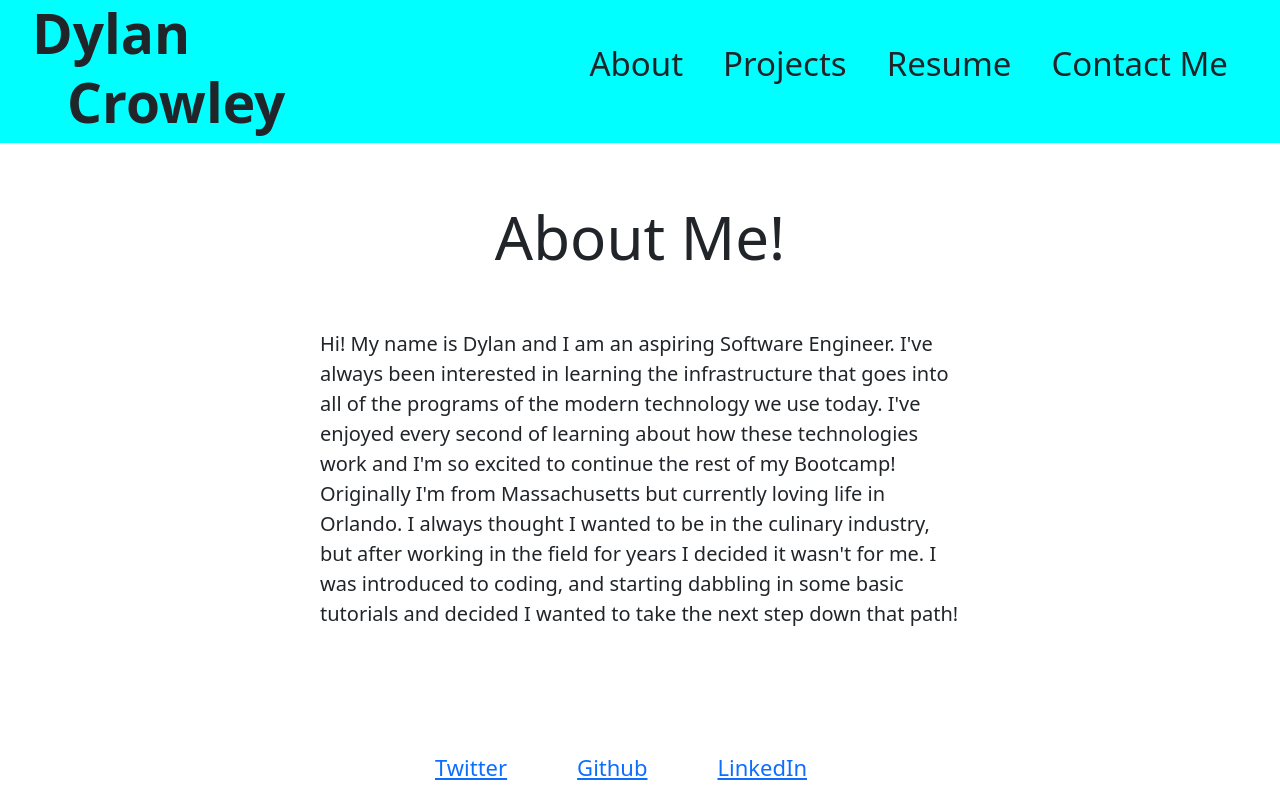
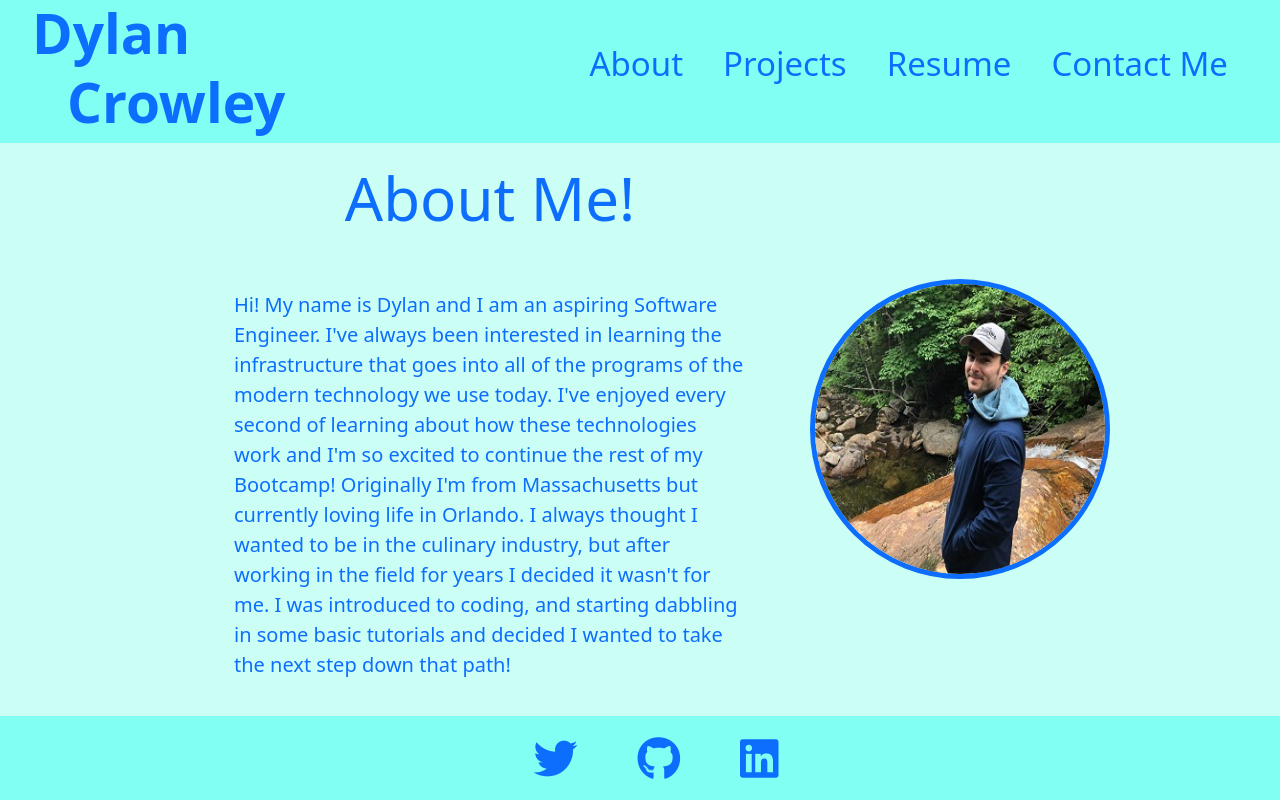
Before and after one commit to dcrowdev/challenge20-React-Portfolio, a React (Create React App) app: page / in a window 1280 px wide. Built offline with nearby package versions, Linux system fonts and the light colour scheme.

Commit message:
updated about me styling

```diff
--- a/public/index.html
+++ b/public/index.html
@@ -10,6 +10,7 @@
       content="Web site created using create-react-app"
     />
     <link rel="apple-touch-icon" href="%PUBLIC_URL%/logo192.png" />
+    <script src="https://kit.fontawesome.com/880ffa1d2e.js" crossorigin="anonymous"></script>
     <!--
       manifest.json provides metadata used when your web app is installed on a
       user's mobile device or desktop. See https://developers.google.com/web/fundamentals/web-app-manifest/
--- /dev/null
+++ b/src/App.css
@@ -0,0 +1,6 @@
+* {
+    box-sizing: border-box;
+    margin: 0;
+    padding: 0;
+    color: #0d6efd;
+}
--- a/src/App.js
+++ b/src/App.js
@@ -7,7 +7,7 @@ import Resume from './components/Resume/index';
 import Contact from './components/Contact/index';
 import Footer from './components/Footer/index';
 
-
+import './App.css'
 import projects from "./projects";
 
 // import { PDFDownloadLink } from "@react-18-pdf/renderer";
--- /dev/null
+++ b/src/components/About/about.css
@@ -0,0 +1,23 @@
+.about-container {
+    background-color: #cbfff5;
+    height: 100%;
+    display: flex;
+    flex-direction: row;
+    align-items: center;
+    justify-content: center;
+}
+
+.left-side {
+    display: flex;
+    flex-direction: column;
+    align-items: center;
+    justify-content: center;
+    width: 50%;
+}
+
+.headshot {
+    height: 300px;
+    width: 300px;
+    border: 5px solid #0d6efd;
+    border-radius: 50%;
+}
--- a/src/components/About/index.jsx
+++ b/src/components/About/index.jsx
@@ -1,13 +1,17 @@
 import React from "react";
+import './about.css'
+import headshot from '../../images/personal.jpg'
 
 function About() {
     return (
-        <div style={{display: 'flex', flexDirection: 'column', alignItems: 'center'}}>
+        <div className="about-container">
+            <div className="left-side">
             <h1 style={{fontSize: '60px'}}>About Me!</h1>
-            <p className="mt-5" style={{width: '50%', fontSize: '20px'}}>Hi! My name is Dylan and I am an aspiring Software Engineer. I've always been interested in learning the infrastructure that goes into all of the programs of the modern technology we use today. I've enjoyed every second of learning about how these technologies work and I'm so excited to continue the rest of my Bootcamp!
+            <p className="mt-5" style={{width: '80%', fontSize: '20px'}}>Hi! My name is Dylan and I am an aspiring Software Engineer. I've always been interested in learning the infrastructure that goes into all of the programs of the modern technology we use today. I've enjoyed every second of learning about how these technologies work and I'm so excited to continue the rest of my Bootcamp!
                 Originally I'm from Massachusetts but currently loving life in Orlando. I always thought I wanted to be in the culinary industry, but after working in the field for years I decided it wasn't for me. I was introduced to coding, and starting dabbling in some basic tutorials and decided I wanted to take the next step down that path!</p>
+                </div>
+                <img className="headshot" src={headshot}></img>
         </div>
-        // const imgStyle = { height: '100px', width: '100px', borderRadius: '50%' }
     )
 }
 
--- /dev/null
+++ b/src/components/Footer/footer.css
@@ -0,0 +1,23 @@
+.footer-container {
+    display: flex;
+    background-color: #82fff3;
+    width: 100%;
+    height: 11%;
+    align-items: center;
+    justify-content: center;
+}
+
+.footer-ul {
+    display: flex;
+    align-items: center;
+    justify-content: center;
+    margin: 0 !important;
+}
+
+.footer-li {
+    list-style-type: none;
+    padding-right: 30px;
+    padding-left: 30px;
+    cursor: pointer;
+    font-size: 44px;
+}
--- a/src/components/Footer/index.jsx
+++ b/src/components/Footer/index.jsx
@@ -1,12 +1,13 @@
 import React from "react";
+import './footer.css'
 
 function Footer() {
     return (
-        <div className="container-fluid mt-5">
-            <ul className="d-flex justify-content-center">
-                <li style={{ listStyleType: 'none', paddingRight: '30px', cursor: 'pointer', fontSize: '22px' }}><a href="https://twitter.com/dcrowdev">Twitter</a></li>
-                <li style={{ listStyleType: 'none', paddingRight: '30px', cursor: 'pointer', fontSize: '22px' }}><a href="https://github.com/dcrowdev">Github</a></li>
-                <li style={{ listStyleType: 'none', paddingRight: '30px', cursor: 'pointer', fontSize: '22px' }}><a href="https://www.linkedin.com/in/dylan-crowley-3974b8252/">LinkedIn</a></li>
+        <div className="footer-container">
+            <ul className="footer-ul">
+                <li className="footer-li"><a href="https://twitter.com/dcrowdev" target='_blank'><i class="fa-brands fa-twitter"></i></a></li>
+                <li className="footer-li"><a href="https://github.com/dcrowdev" target='_blank'><i class="fa-brands fa-github"></i></a></li>
+                <li className="footer-li"><a href="https://www.linkedin.com/in/dylan-crowley-3974b8252/" target='_blank'><i class="fa-brands fa-linkedin"></i></a></li>
             </ul>
         </div>
     )
--- a/src/components/Header/header.css
+++ b/src/components/Header/header.css
@@ -1,5 +1,5 @@
 .header-background {
-    background-color: aqua;
+    background-color: #82fff3;
 }
 
 .name-header {
@@ -14,7 +14,7 @@
     left: 0;
     width: 100%;
     height: 100%;
-    background: aqua;
+    background: #82fff3;
     transform: scaleX(0);
     transition: transform .3s ease-in-out;
     font-size: 55px;
@@ -47,13 +47,13 @@
     margin-top: -5px;
 }
 
-div ul {
+.header-ul {
     display: flex;
     align-items: center;
     justify-content: center;
 }
 
-div ul li {
+.header-ul-li {
     list-style-type: none;
     margin-right: 40px;
     cursor: pointer;
@@ -61,25 +61,25 @@ div ul li {
     position: relative;
 }
 
-div ul li:hover {
+.header-ul-li:hover {
     font-size: 33px;
-    color: black;
+    color: #0a58ca;
     text-decoration: none;
 }
 
-div ul li::after {
+.header-ul-li::after {
     content: '';
     position: absolute;
     bottom: 0;
     left: 0;
     width: 100%;
     height: 1px;
-    background: black;
+    background: #0a58ca;
     transform: scaleX(0);
     transition: transform 0.6s ease-in-out;
 }
 
-div ul li:hover::after {
+.header-ul-li:hover::after {
     transform: scaleX(1);
 }
 
--- a/src/components/Header/index.jsx
+++ b/src/components/Header/index.jsx
@@ -9,11 +9,11 @@ const Header = ({ showAbout, showProjects, showResume, showContact }) => {
             <div className="name-header">
             <h2>Dylan</h2><h2 className="last-name">Crowley</h2>
             </div>
-            <ul>
-                <li onClick={showAbout}>About</li>
-                <li onClick={showProjects}>Projects</li>
-                <li onClick={showResume}>Resume</li>
-                <li onClick={showContact}>Contact Me</li>
+            <ul className="header-ul">
+                <li className="header-ul-li" onClick={showAbout}>About</li>
+                <li className="header-ul-li" onClick={showProjects}>Projects</li>
+                <li className="header-ul-li" onClick={showResume}>Resume</li>
+                <li className="header-ul-li" onClick={showContact}>Contact Me</li>
             </ul>
         </div>
     )
```
Also changed, not shown: 1 other file (tests, documents, lock files or other folders).
